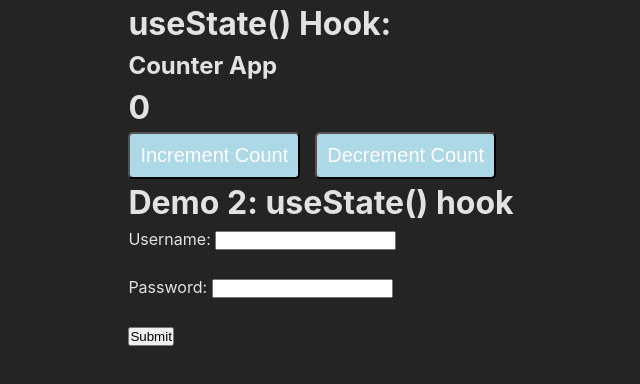
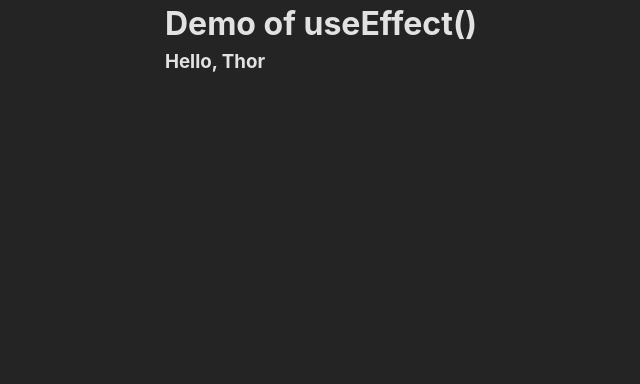
Before and after one commit to kushal022/React-Repo, a React (Vite) app: page / in a window 1280 px wide. Shown: the top 384 px of the page, without its empty margins (319-959 px from the left). Built offline with nearby package versions, Linux system fonts and the light colour scheme.

Commit message:
useEffect() Hook

```diff
--- a/src/App.jsx
+++ b/src/App.jsx
@@ -13,9 +13,9 @@ import AppContextAPI from './contextAPI/AppContextAPI.jsx'
 import AppPswdRst from './assignment3/AppPswdRst.jsx'
 import AppHook from './hook/useContext/AppHook.jsx'
 import AppUseState from './hook/useState/AppUseState.jsx'
+import AppUseEffect from './hook/useEffect/AppUseEffect.jsx'
 
 function App() {
-  const [count, setCount] = useState(0)
 
   return (
     <>
@@ -31,7 +31,8 @@ function App() {
       {/* <AppContextAPI /> */}
       {/* <AppPswdRst /> */}
       {/* <AppHook /> */}
-      <AppUseState/>
+      {/* <AppUseState/> */}
+      <AppUseEffect/>
     </>
   )
 }
--- /dev/null
+++ b/src/hook/useEffect/AppUseEffect.jsx
@@ -0,0 +1,22 @@
+import React, { useEffect, useState } from 'react'
+import DemoUseEffect from './DemoUseEffect'
+function AppUseEffect() {
+    const Names = ['Peter','Thor','Thor','Steven','Tommy'];
+    const [index, setIndex] = useState(0);
+    useEffect(()=>{
+        if(index === Names.length - 1){
+          return;
+        }
+        setTimeout(()=>{
+            setIndex((index)=>index+1)
+        },2000);
+
+    },[index])
+  return (
+    <div>
+      <DemoUseEffect name = {Names[index]} />
+    </div>
+  )
+}
+
+export default AppUseEffect
--- /dev/null
+++ b/src/hook/useEffect/DemoUseEffect.jsx
@@ -0,0 +1,31 @@
+import React, { useEffect } from 'react'
+
+// console.log('render again.....')
+function DemoUseEffect(props) {
+  console.log('render again compo.....')
+    //1. Not provided
+    // useEffect(()=>{
+    //     console.log(`The name is ${props.name}`)
+    // })
+
+    //2. Provided : []
+    // change data only one time / first loading
+    // not change data after reloading
+    useEffect(()=>{
+        console.log(`The name is ${props.name}`)
+    },[])
+
+    //3. Provided with dependency array: [props.name]
+    // useEffect(()=>{
+    //     console.log(`The name is ${props.name}`)
+    // },[props.name])
+  return (
+    <div>
+      <h1>Demo of useEffect()</h1>
+      <h3>Hello, {props.name}</h3>
+
+    </div>
+  )
+}
+
+export default DemoUseEffect
--- a/src/hook/useState/UseStateDemo2.jsx
+++ b/src/hook/useState/UseStateDemo2.jsx
@@ -13,6 +13,7 @@ function UseStateDemo2() {
     const printData =(e)=>{
         e.preventDefault()  // Prevent form from reloading
         console.log(form.username,form.password)
+        alert(`username:  ${form.username}, and password: ${form.password}`)
 
     }
   return (
```
